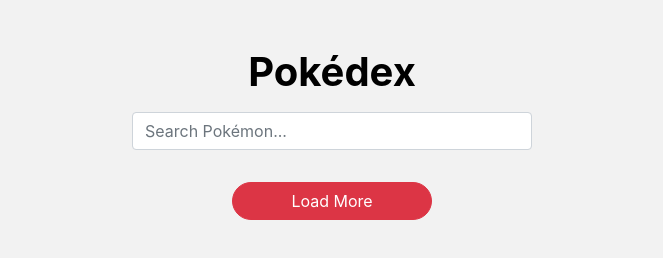
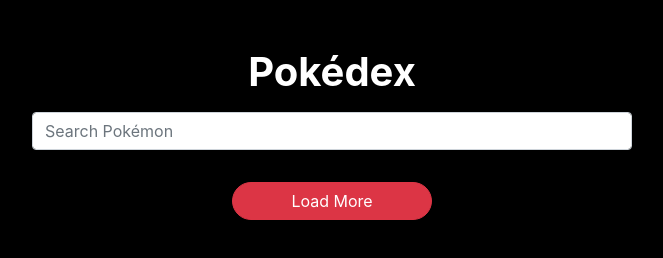
Before and after one commit to ahir0010/mtm6302-capstone-ahir0010, a plain HTML site: page index.html in a window 1280 px wide. Shown: the whole page, without its empty margins (308-971 px from the left). Drawn offline with nearby package versions, Linux system fonts and the light colour scheme; no server answers.

Commit message:
Completes assignment

```diff
--- a/index.html
+++ b/index.html
@@ -1,5 +1,5 @@
 <!DOCTYPE html>
-<html lang="en">
+<html lang="en" >
 <head>
     <meta charset="UTF-8">
     <meta name="viewport" content="width=device-width, initial-scale=1.0">
@@ -11,7 +11,7 @@
     <div class="container text-center mt-5">
         <h1 class="pokedex-title">Pokédex</h1>
         <div class="search-bar my-3">
-            <input type="text" id="searchBar" class="form-control" placeholder="Search Pokémon...">
+            <input type="text" id="searchBar" class="form-control" placeholder="Search Pokémon">
         </div>
         <div id="pokemonContainer" class="row justify-content-center"></div>
         <div class="load-more my-3">
--- a/script.js
+++ b/script.js
@@ -26,6 +26,4 @@
             });
         });
 }
-
-// Initial load
 loadPokemons();
--- a/style.css
+++ b/style.css
@@ -1,14 +1,14 @@
 body {
-    background-color: #f2f2f2;
+    background-color: #000000;
 }
 
 .pokedex-title {
-    color: #000000;
+    color: #ffffff;
     font-weight: bold;
 }
 
 .search-bar input {
-    max-width: 400px;
+    max-width: 600px;
     margin: auto;
 }
 
@@ -30,6 +30,6 @@
 }
 
 .load-more button {
-    width: 200px; /* Adjust as per the design */
+    width: 200px;
     border-radius: 20px;
 }
```
